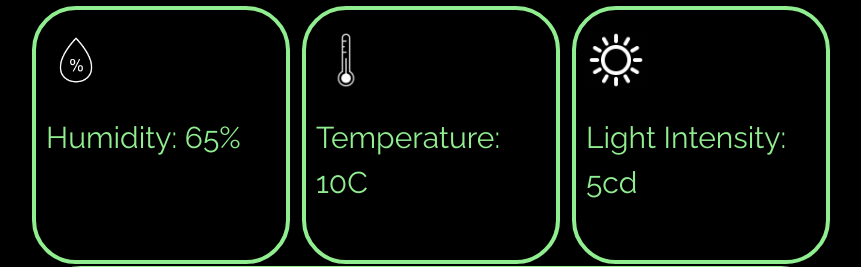
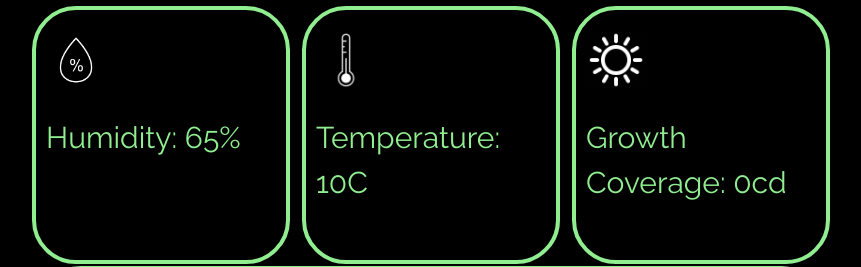
Before and after one commit to N8BWert/Pleurotus-Ostreatus-Automaton, a Flask app: page /1 in a window 1280 px wide. Shown: the top 267 px of the page, without its empty margins (209-1070 px from the left). Run offline with Flask 2, Linux system fonts and the light colour scheme.

Commit message:
growth_percentage instead of light intensity

```diff
--- a/main.py
+++ b/main.py
@@ -3,7 +3,7 @@ from time import sleep
 from enum import Enum, auto
 from flask import Flask, render_template, Response
 import cv2
-from cv import find_all_mushrooms, find_flowering_mushrooms
+from cv import find_all_mushrooms, find_flowering_mushrooms, find_pink
 import time
 from picamera.array import PiRGBArray
 from picamera import PiCamera
@@ -31,6 +31,8 @@ start_time = 0
 
 time_left_before_harvest = 60
 
+growth_coverage = 0
+
 print('precamera')
 
 camera = PiCamera()
@@ -50,7 +52,7 @@ def image_to_string(img):
     return new_image_path
 
 def update_lcd_display():
-    lcd_display = "humidity: {}%\nTemperature: {}C\nLight Intensity: {}cd".format(humidity, temperature, light_intensity)
+    lcd_display = "humidity: {}%\nTemperature: {}C\nGrowth Coverage: {}cd".format(humidity, temperature, growth_coverage)
 
 def main():
     time_left_before_harvest -= (time.time() - start_time)
@@ -58,6 +60,7 @@ def main():
     time.sleep(0.1)
     state = State.INIT
     global current_image
+    global growth_coverage
     while (True):
         if state == State.INIT:
             start_time = time.time()
@@ -65,6 +68,7 @@ def main():
             image = rawCapture.array
             current_image = image_to_string(image)
             update_lcd_display()
+            growth_coverage = find_pink(image)
             state = State.BUDDING
 
         elif state == State.BUDDING:
@@ -74,6 +78,7 @@ def main():
                 start_time = time.time()
                 current_image = image_to_string(image)
                 update_lcd_display()
+                growth_coverage = find_pink(image)
 
                 if find_flowering_mushrooms(image):
                     state = State.HARVEST
@@ -87,6 +92,7 @@ def main():
                 start_time = time.time()
                 current_image = image_to_string(image)
                 update_lcd_display()
+                growth_coverage = find_pink(image)
 
                 if find_flowering_mushrooms(image):
                     state = State.HARVEST
@@ -143,5 +149,5 @@ def index():
         humidity=humidity,
         temperature=temperature,
         light_intensity=light_intensity,
-        current_image=current_image
+        growth_coverage=growth_coverage
     )
--- a/templates/index.html
+++ b/templates/index.html
@@ -24,7 +24,7 @@ html,body,h1,h2,h3,h4,h5 {font-family: "Raleway", sans-serif}
         </div>
         <div class="flexitem">
             <img src="static/light_intensity_icon.webp" width="60px" height="60px" class="img-icon">
-            <p><h2>Light Intensity: {{ light_intensity }}cd</h2></p>
+            <p><h2>Growth Coverage: {{ growth_coverage }}cd</h2></p>
         </div>
     </div>
         <div class="mushroom_container">
```
